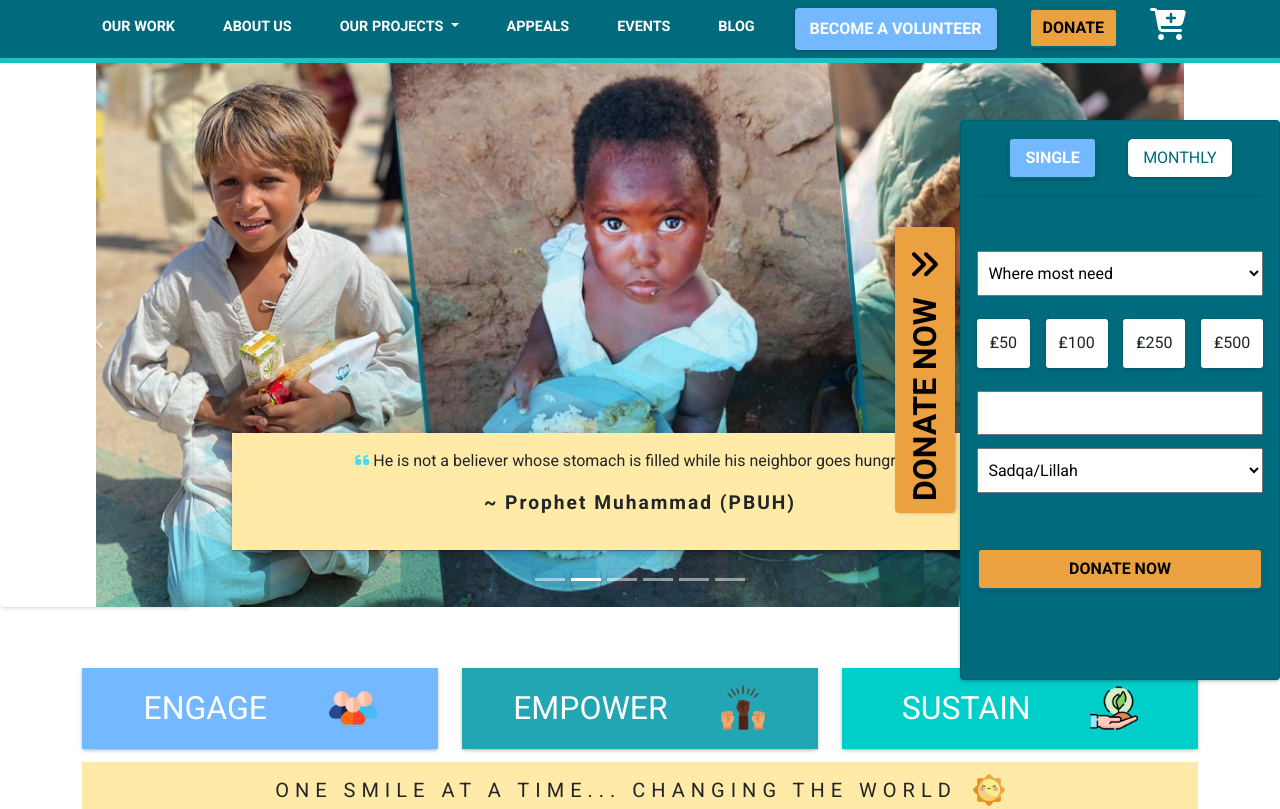
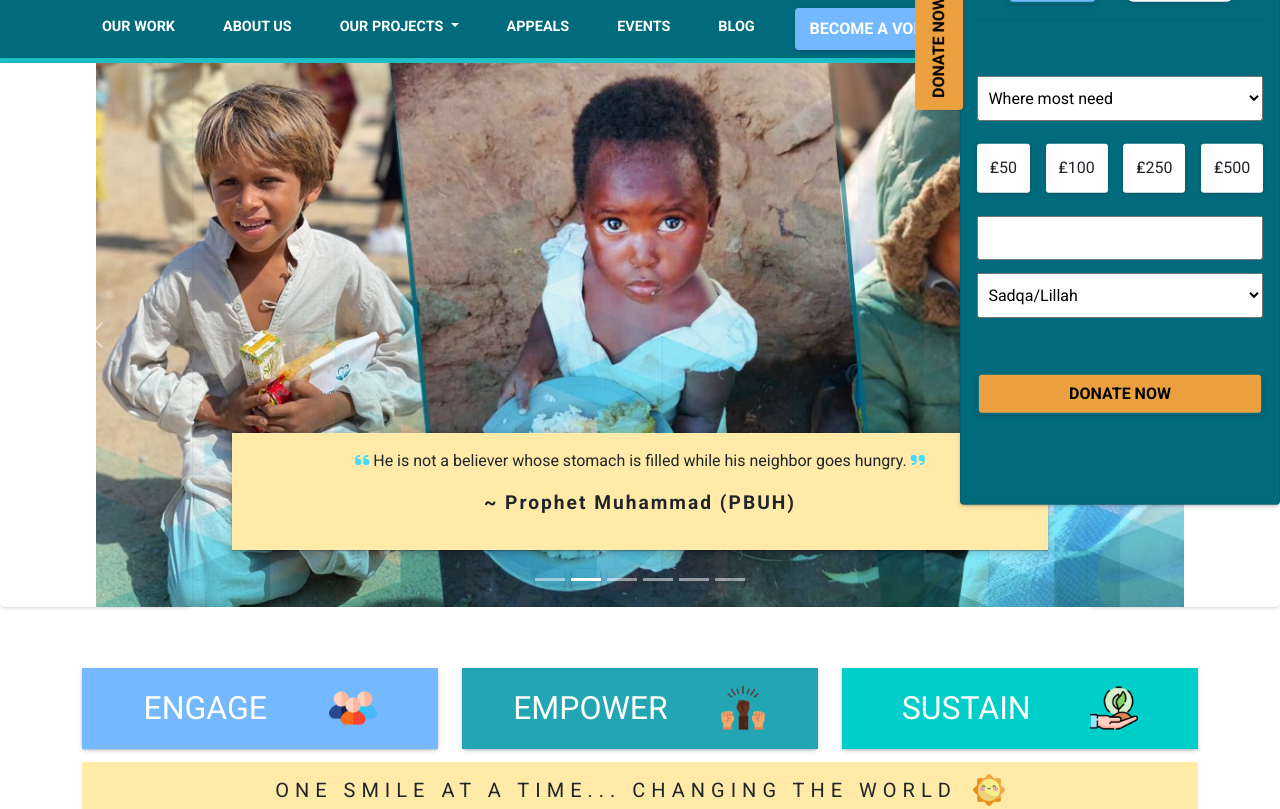
Before and after one commit to aneela-oad/humanity-calling, a plain HTML site: page index.html in a window 1280 px wide. Shown: the top 809 px of the page. Drawn offline with nearby package versions, Linux system fonts and the light colour scheme.

Commit message:
setting widget

```diff
--- a/assets/sass/pages/_home.scss
+++ b/assets/sass/pages/_home.scss
@@ -30,25 +30,28 @@
 .widget-btn{
     position: fixed;
     right: 0rem;
-    z-index: 999;
-    top: 50%;
+    z-index: 99;
+    top: 70%;
     height: 35rem;
     transition: ease-in-out .3s all;
     padding: 0 !important;
-    transform: translateY(-50%);
+    transform: translateY(-67%);
     // display: none;
     .widget{
         transform: rotate(-90deg);
-        position: absolute;
-          z-index: 999;
-        left: -11.1rem;
-        bottom: 50%;
+        // position: absolute;
+        position: fixed;
+          z-index: 9999;
+        margin-left: -6.5rem;
+        // top: 100%;
         // background-color: #22a6b3;
         // background-color: $theme-dark;
-        transform: rotate(-90deg), translateX(-50%);
+        // transform: rotate(-90deg), translateX(-50%);
         // padding: .5rem 2rem;
-        font-size: 2rem;
+        // font-size: 2rem;
         border: none;
+        height: 3rem;
+        top: 3.6rem;
         i{
             margin: 0 .7rem;
             color: black;
@@ -329,14 +332,7 @@
 
 // --------------------------MEDIA QUERIES----------------
 @media (max-width: 1000px){
-    .widget-btn{
-        .widget{
-            left: -11.6rem;
-            bottom: 60%;
-    overflow: hidden;
 
-        }
-    }
     .events{
         display: block !important;
         .left{
@@ -352,6 +348,7 @@
         width: 85%;
         margin: auto;
     }
+
 }
 @media (max-width: 770px){
     .blogs{
@@ -426,24 +423,13 @@
     }
 
     .widget-btn{
-        width: 15rem !important;
-       right: 5.8rem;
-        .widget{
-            left: -12rem;
-            bottom: 60%;
-              overflow: hidden;
-
-        }
+        top: 40%;
     }
 }
-@media (max-width: 350px){
 
+@media (max-width:3000px) and (min-width: 280px){
     .widget-btn{
-        .widget{
-            left: -13rem;
-            bottom: 60%;
-              overflow: hidden;
-
-        }
+        top: 40%;
+        z-index: 99999;
     }
 }
```
Also changed, not shown: assets/sass/main.css, 1 other file.
